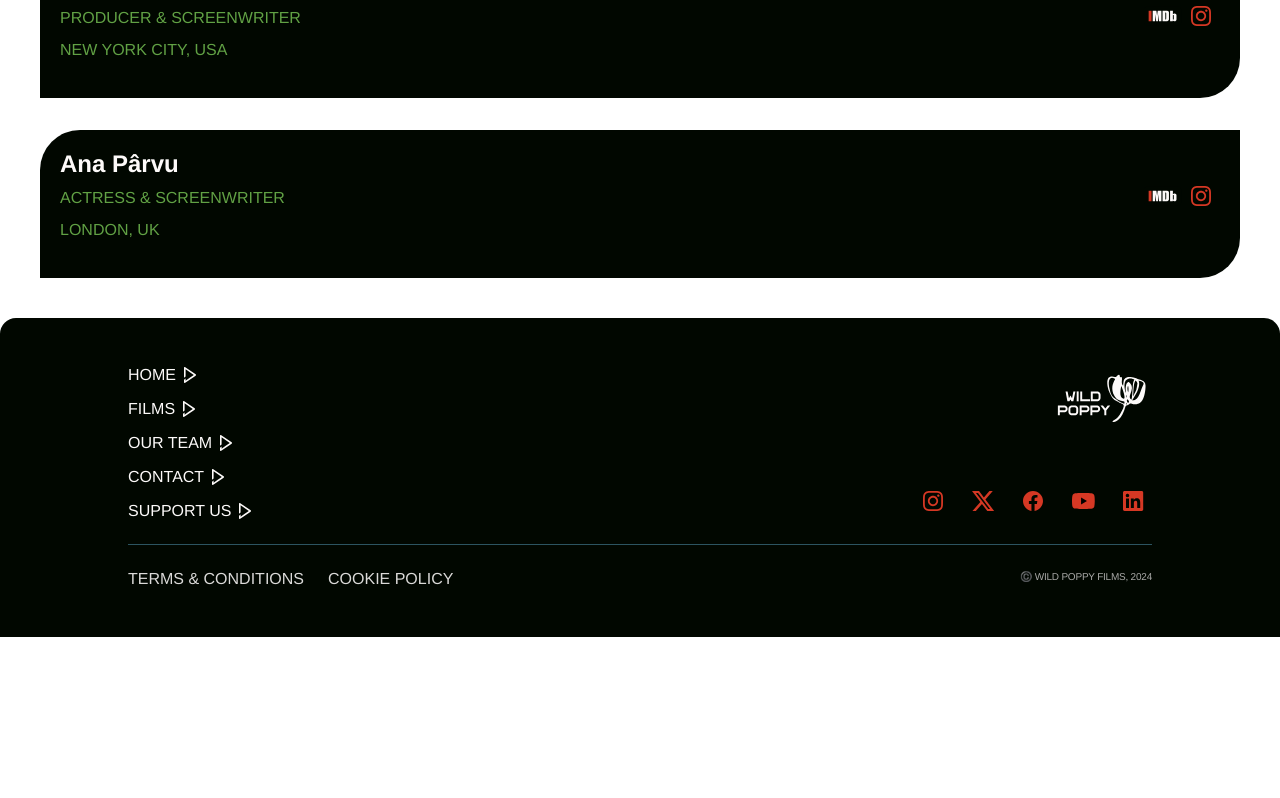
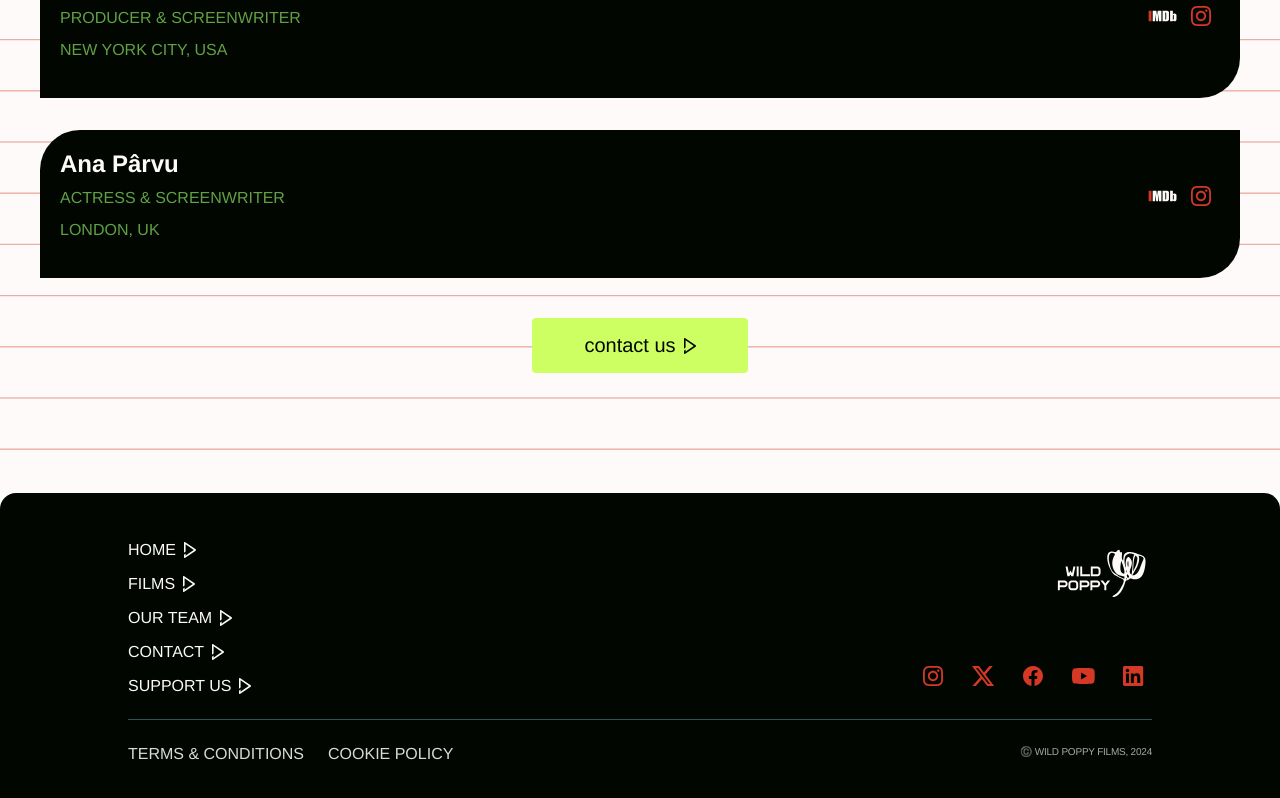
Before and after one commit to Septy2000/Wild-Poppy-Films-Website, a Next.js app in the folder wild-poppy-films-website/: page /our-team in a window 1280 px wide. Shown: the part 882-1680 px from the top of the page. Before the commit the page ends 1519 px from the top, so only its background shows below. Built offline with nearby package versions, Linux system fonts and the light colour scheme.

Commit message:
Added animation wrapper component - have to apply that to all animated components and remove animation props from them; Added "contact us" button on our team page;

```diff
--- a/wild-poppy-films-website/src/components/pages/OurTeamPage/MemberContainer/MemberContainer.styled.tsx
+++ b/wild-poppy-films-website/src/components/pages/OurTeamPage/MemberContainer/MemberContainer.styled.tsx
@@ -97,7 +97,7 @@ export const ExpandContainer = styled.div`
 
 export const StyledDownwardIcon = styled(DownwardIcon)<{ $isExpanded: boolean }>`
     path {
-        fill: ${({ theme }) => theme.colors.neutral.neutral_1};
+        fill: ${({ theme }) => theme.colors.secondary.celadon_blue_light_1};
     }
 
     transform: ${({ $isExpanded }) => ($isExpanded ? "rotate(180deg)" : "rotate(0deg)")};
--- a/wild-poppy-films-website/src/components/pages/OurTeamPage/OurTeamPage.styled.tsx
+++ b/wild-poppy-films-website/src/components/pages/OurTeamPage/OurTeamPage.styled.tsx
@@ -1,15 +1,23 @@
 "use client";
 import styled from "styled-components";
+import HomePageFilmsBackgroundMobile from "@/images/home-page/films/home-films-background-mobile.png";
+import HomePageFilmsBackgroundTablet from "@/images/home-page/films/home-films-background-tablet.png";
+import HomePageFilmsBackgroundDesktop from "@/images/home-page/films/home-films-background-desktop.png";
 
 export const Container = styled.div`
     padding-top: ${({ theme }) => theme.navbar_height.mobile};
+    padding-bottom: 7.5rem;
+
+    background-image: url(${HomePageFilmsBackgroundMobile.src});
 
     @media (min-width: ${({ theme }) => theme.screen.tablet}) {
         padding-top: ${({ theme }) => theme.navbar_height.tablet};
+        background-image: url(${HomePageFilmsBackgroundTablet.src});
     }
 
     @media (min-width: ${({ theme }) => theme.screen.desktop}) {
         padding-top: ${({ theme }) => theme.navbar_height.desktop};
+        background-image: url(${HomePageFilmsBackgroundDesktop.src});
     }
 `;
 
@@ -17,7 +25,7 @@ export const MembersContainer = styled.div`
     display: flex;
     flex-direction: column;
     gap: 2rem;
-    padding: 4rem 0;
+    padding: 4rem 0 2rem 0;
 
     @media (min-width: ${({ theme }) => theme.screen.tablet}) {
         padding: 2.5rem;
@@ -27,3 +35,14 @@ export const MembersContainer = styled.div`
         paddig: 4rem;
     }
 `;
+
+export const ButtonContainer = styled.div`
+    width: 100%;
+    display: flex;
+    justify-content: flex-start;
+    align-items: center;
+
+    @media (min-width: ${({ theme }) => theme.screen.desktop}) {
+        justify-content: center;
+    }
+`;
--- a/wild-poppy-films-website/src/components/pages/OurTeamPage/OurTeamPage.tsx
+++ b/wild-poppy-films-website/src/components/pages/OurTeamPage/OurTeamPage.tsx
@@ -4,7 +4,7 @@ import React, { useState } from "react";
 import * as Styled from "./OurTeamPage.styled";
 import { teamMembers } from "@/data";
 import MemberContainer from "@/components/pages/OurTeamPage/MemberContainer/MemberContainer";
-
+import PrimaryButton from "@/components/Buttons/PrimaryButton/PrimaryButton";
 export default function OurTeamPage() {
     const [expandedMemberIndex, setExpandedMemberIndex] = useState<number | undefined>(undefined);
 
@@ -22,6 +22,11 @@ export default function OurTeamPage() {
                     />
                 ))}
             </Styled.MembersContainer>
+            <Styled.ButtonContainer>
+                <PrimaryButton href={"/contact-us"} variant={"red"}>
+                    {"contact us"}
+                </PrimaryButton>
+            </Styled.ButtonContainer>
         </Styled.Container>
     );
 }
```
Also changed, not shown: wild-poppy-films-website/src/_types/styledComponents.ts (+7 -0 lines), wild-poppy-films-website/src/components/AnimationWrappers/AnimationWrappers.styled.tsx (added, +15 -0 lines).
